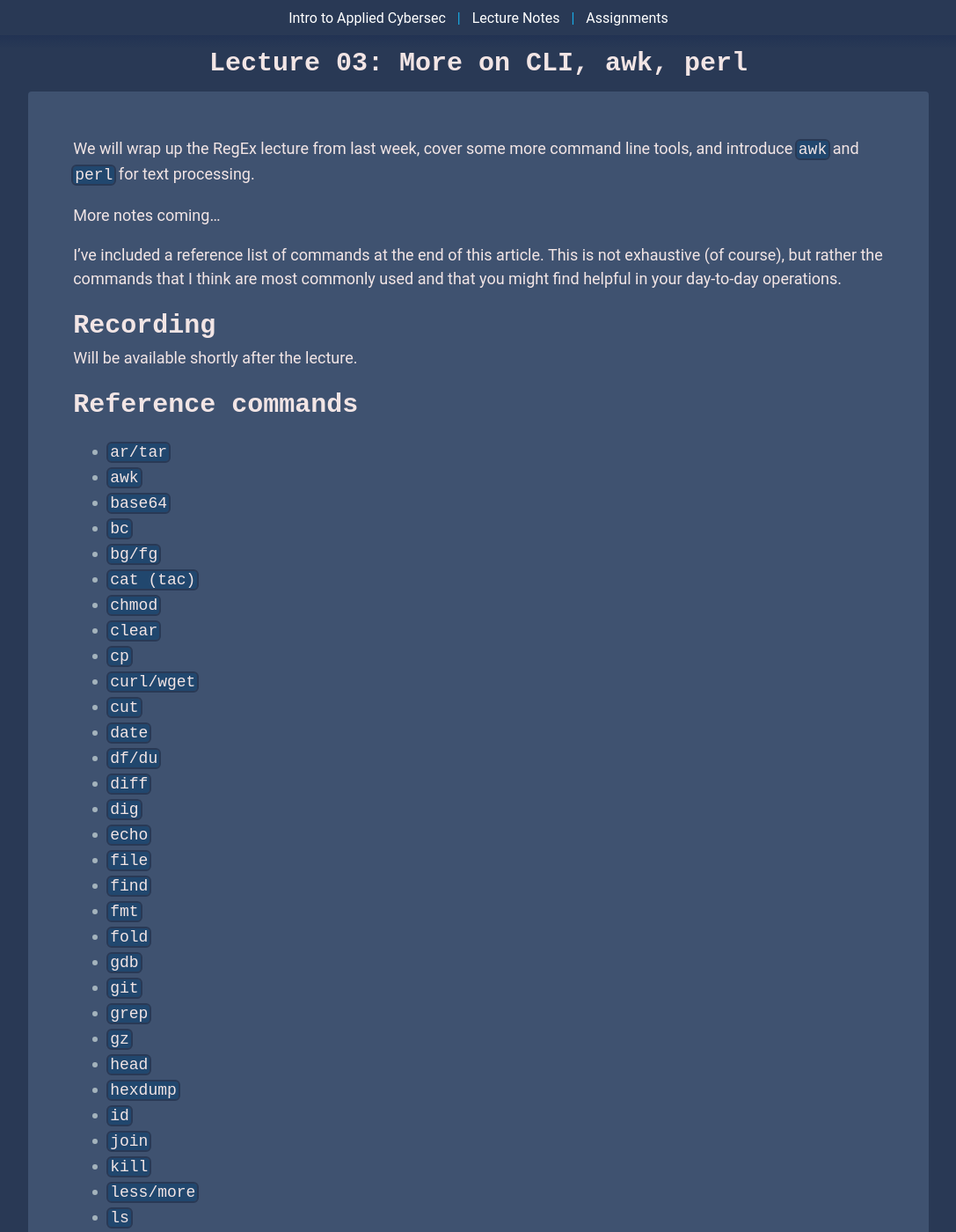
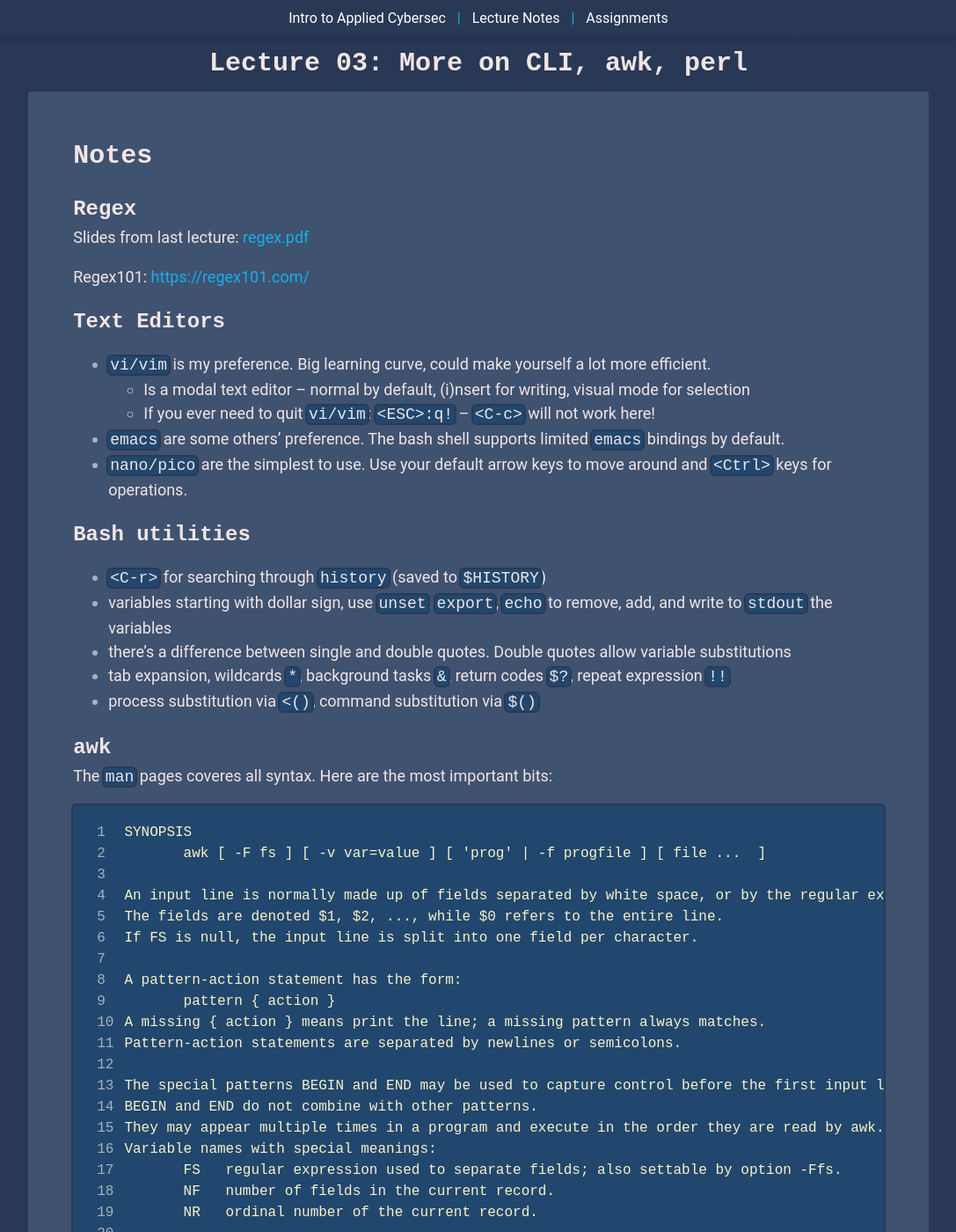
Before and after one commit to cyber-security-club-ucd/ecs198f, a Jekyll site: the page built from _notes/03.md, in a window 1280 px wide and 1400 px high. Shown: the whole window at 88% size, without its empty margins (96-1183 px from the left). Built offline with Jekyll 4.4.1, drawn with Linux system fonts in a browser that asks for light colours; some of the changed text lies outside the part shown.

Commit message:
Update lecture 3 notes

````diff
--- a/_notes/03.md
+++ b/_notes/03.md
@@ -3,11 +3,69 @@ layout: article
 title: "Lecture 03: More on CLI, awk, perl"
 ---
 
-We will wrap up the RegEx lecture from last week, cover some more command line tools, and introduce
-`awk` and `perl` for text processing.
+# Notes
 
-More notes coming...
+## Regex
+Slides from last lecture: [regex.pdf](/assets/slides/regex.pdf)
 
+Regex101: [https://regex101.com/](https://regex101.com/)
+
+## Text Editors
+- `vi/vim` is my preference. Big learning curve, could make yourself a lot more efficient.
+    - Is a *modal* text editor -- normal by default, (i)nsert for writing, visual mode for selection
+    - If you ever need to quit `vi/vim`: `<ESC>:q!` -- `<C-c>` will not work here!
+- `emacs` are some others' preference. The bash shell supports limited `emacs` bindings by default.
+- `nano/pico` are the simplest to use. Use your default arrow keys to move around and `<Ctrl>` keys
+  for operations.
+
+## Bash utilities
+- `<C-r>` for searching through `history` (saved to `$HISTORY`)
+- variables starting with dollar sign, use `unset`, `export`, `echo` to remove, add, and write to
+  `stdout` the variables
+- there's a difference between single and double quotes. Double quotes allow variable substitutions
+- tab expansion, wildcards `*`, background tasks `&`, return codes `$?`, repeat expression `!!`
+- process substitution via `<()`, command substitution via `$()`
+
+## awk
+The `man` pages coveres all syntax. Here are the most important bits:
+```
+SYNOPSIS
+       awk [ -F fs ] [ -v var=value ] [ 'prog' | -f progfile ] [ file ...  ]
+
+An input line is normally made up of fields separated by white space, or by the regular expression FS.
+The fields are denoted $1, $2, ..., while $0 refers to the entire line.
+If FS is null, the input line is split into one field per character.
+
+A pattern-action statement has the form:
+       pattern { action }
+A missing { action } means print the line; a missing pattern always matches.
+Pattern-action statements are separated by newlines or semicolons.
+
+The special patterns BEGIN and END may be used to capture control before the first input line is read and after the last.
+BEGIN and END do not combine with other patterns.
+They may appear multiple times in a program and execute in the order they are read by awk.
+Variable names with special meanings:
+       FS   regular expression used to separate fields; also settable by option -Ffs.
+       NF   number of fields in the current record.
+       NR   ordinal number of the current record.
+
+EXAMPLES
+       length($0) > 72
+       Print lines longer than 72 characters.
+
+       { print $2, $1 }
+       Print first two fields in opposite order.
+
+       BEGIN     {    # Simulate echo(1)
+            for (i = 1; i < ARGC; i++) printf "%s ", ARGV[i]
+            printf "\n"
+            exit }
+```
+
+## perl
+I suggest reading `perldoc perlintro` in full
+
+## Others
 I've included a reference list of commands at the end of this article. This is not exhaustive (of
 course), but rather the commands that I think are most commonly used and that you might find helpful
 in your day-to-day operations.
````
Also changed, not shown: 1 other file.
